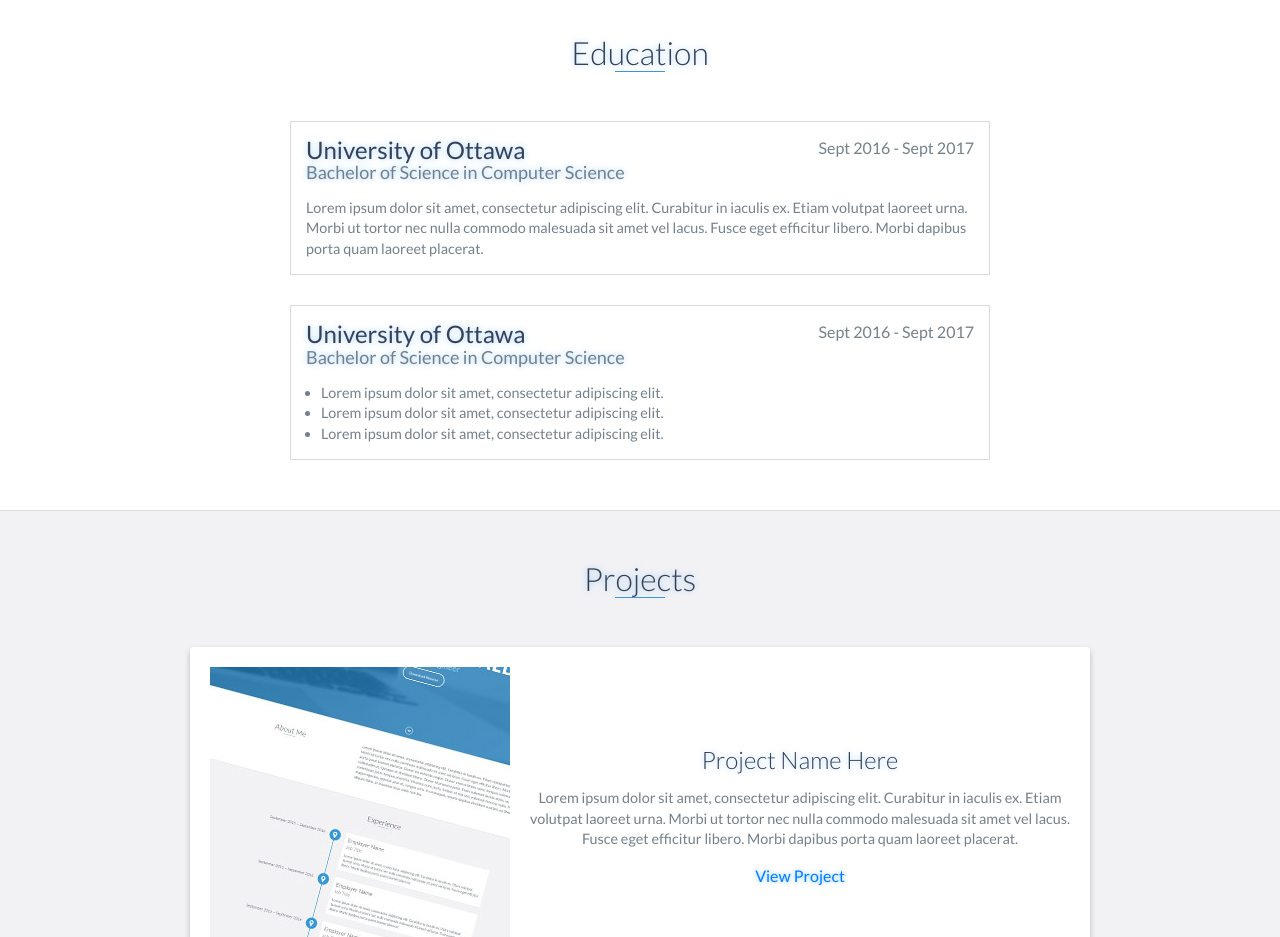
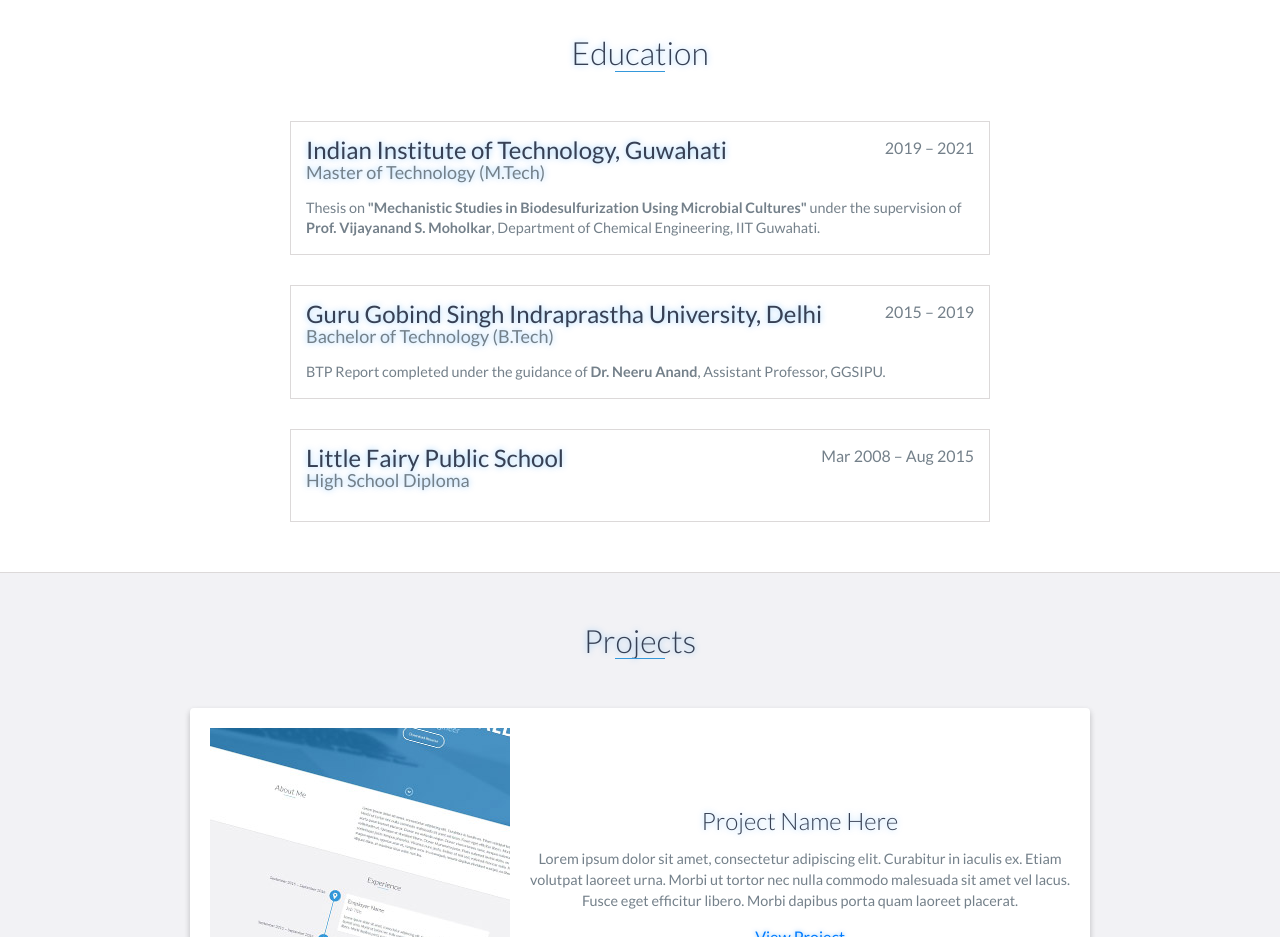
Before and after one commit to maninder-singh-97/portfolio-bor, a website: page index.html in a window 1280 px wide. Shown: the part 1960-2897 px from the top of the page. Drawn offline with nearby package versions, Linux system fonts and the light colour scheme.

```diff
--- a/index.html
+++ b/index.html
@@ -129,35 +129,37 @@
 
     <div id="education">
         <h2 class="heading">Education</h2>
+
+        <!-- IIT Guwahati -->
         <div class="education-block">
-            <h3>University of Ottawa</h3>
-            <span class="education-date">Sept 2016 - Sept 2017</span>
-            <h4>Bachelor of Science in Computer Science</h4>
+            <h3>Indian Institute of Technology, Guwahati</h3>
+            <span class="education-date">2019 – 2021</span>
+            <h4>Master of Technology (M.Tech)</h4>
             <p>
-                Lorem ipsum dolor sit amet, consectetur adipiscing elit. Curabitur in iaculis ex. Etiam volutpat laoreet urna. Morbi ut tortor nec nulla commodo malesuada sit amet vel lacus. Fusce eget efficitur libero. Morbi dapibus porta quam laoreet placerat.
+                Thesis on <strong>"Mechanistic Studies in Biodesulfurization Using Microbial Cultures"</strong> under the supervision of <strong>Prof. Vijayanand S. Moholkar</strong>, Department of Chemical Engineering, IIT Guwahati.
             </p>
         </div>
-        <!-- End .education-block -->
 
+        <!-- GGSIPU -->
         <div class="education-block">
-            <h3>University of Ottawa</h3>
-            <span class="education-date">Sept 2016 - Sept 2017</span>
-            <h4>Bachelor of Science in Computer Science</h4>
-            <ul>
-                <li>
-                    Lorem ipsum dolor sit amet, consectetur adipiscing elit.
-                </li>
-                <li>
-                    Lorem ipsum dolor sit amet, consectetur adipiscing elit.
-                </li>
-                <li>
-                    Lorem ipsum dolor sit amet, consectetur adipiscing elit.
-                </li>
-            </ul>
+            <h3>Guru Gobind Singh Indraprastha University, Delhi</h3>
+            <span class="education-date">2015 – 2019</span>
+            <h4>Bachelor of Technology (B.Tech)</h4>
+            <p>
+                BTP Report completed under the guidance of <strong>Dr. Neeru Anand</strong>, Assistant Professor, GGSIPU.
+            </p>
+
         </div>
-        <!-- End .education-block -->
+
+        <!-- Little Fairy Public School -->
+        <div class="education-block">
+            <h3>Little Fairy Public School</h3>
+            <span class="education-date">Mar 2008 – Aug 2015</span>
+            <h4>High School Diploma</h4>
+        </div>
+
     </div>
-    <!-- End #education -->
+
 
     <div id="projects" class="background-alt">
         <h2 class="heading">Projects</h2>
```
